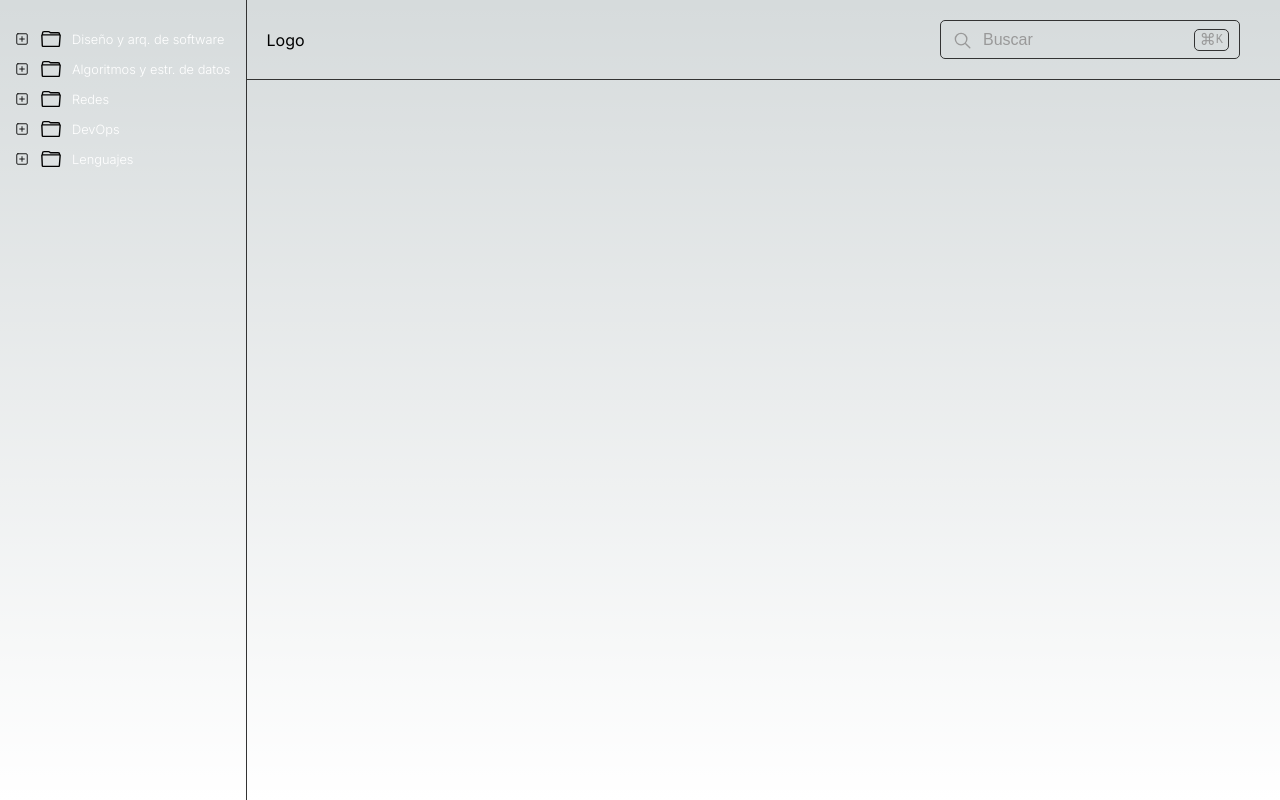
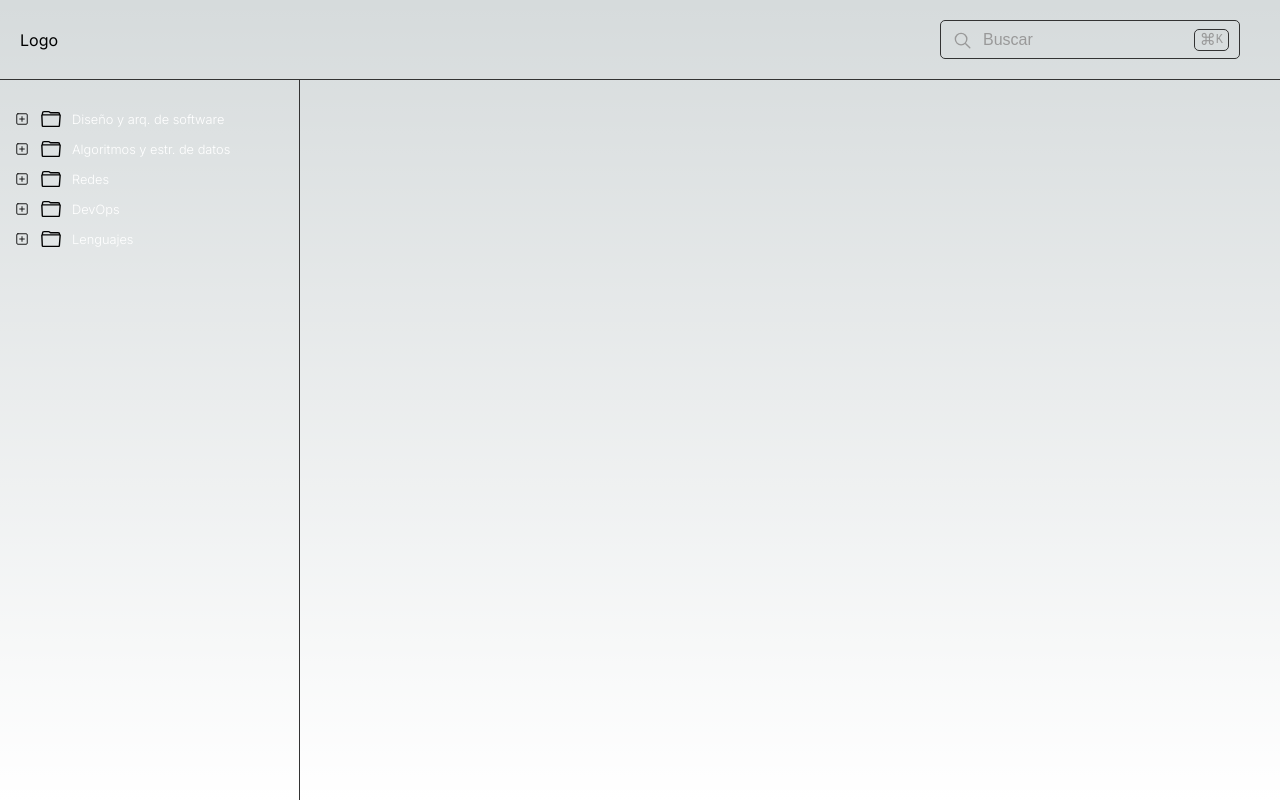
Before and after one commit to FranciscoJBrito/software_engineer_docs, a Next.js app: page / in a window 1280 px wide. Built offline with nearby package versions, Linux system fonts and the light colour scheme.

Commit message:
adding new blocks + styles to layout page

```diff
--- a/src/app/layout.module.css
+++ b/src/app/layout.module.css
@@ -1,3 +1,10 @@
 .main_layout_container {
+      display: block;
+
+}
+
+.content_container {
       display: flex;
+      justify-content: space-between;
+      height: 90vh;
 }
--- a/src/app/layout.tsx
+++ b/src/app/layout.tsx
@@ -21,9 +21,11 @@ export default function RootLayout({
     <html lang="en">
       <body className={inter.className}>
         <div className={styles.main_layout_container}>
-          <Sidebar />
           <NavBar />
-          <div>{children}</div>
+          <div className={styles.content_container}>
+            <Sidebar />
+            {children}
+          </div>
         </div>
       </body>
     </html>
```
